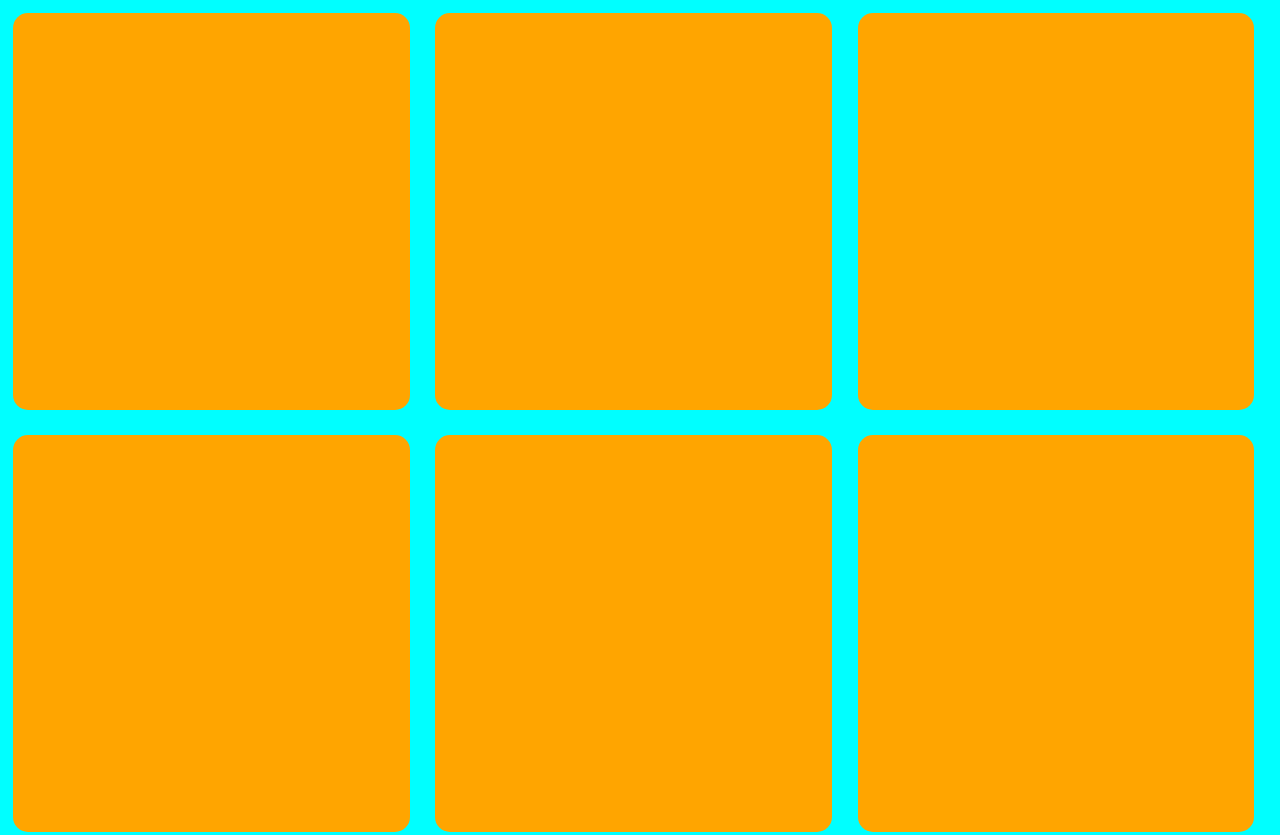
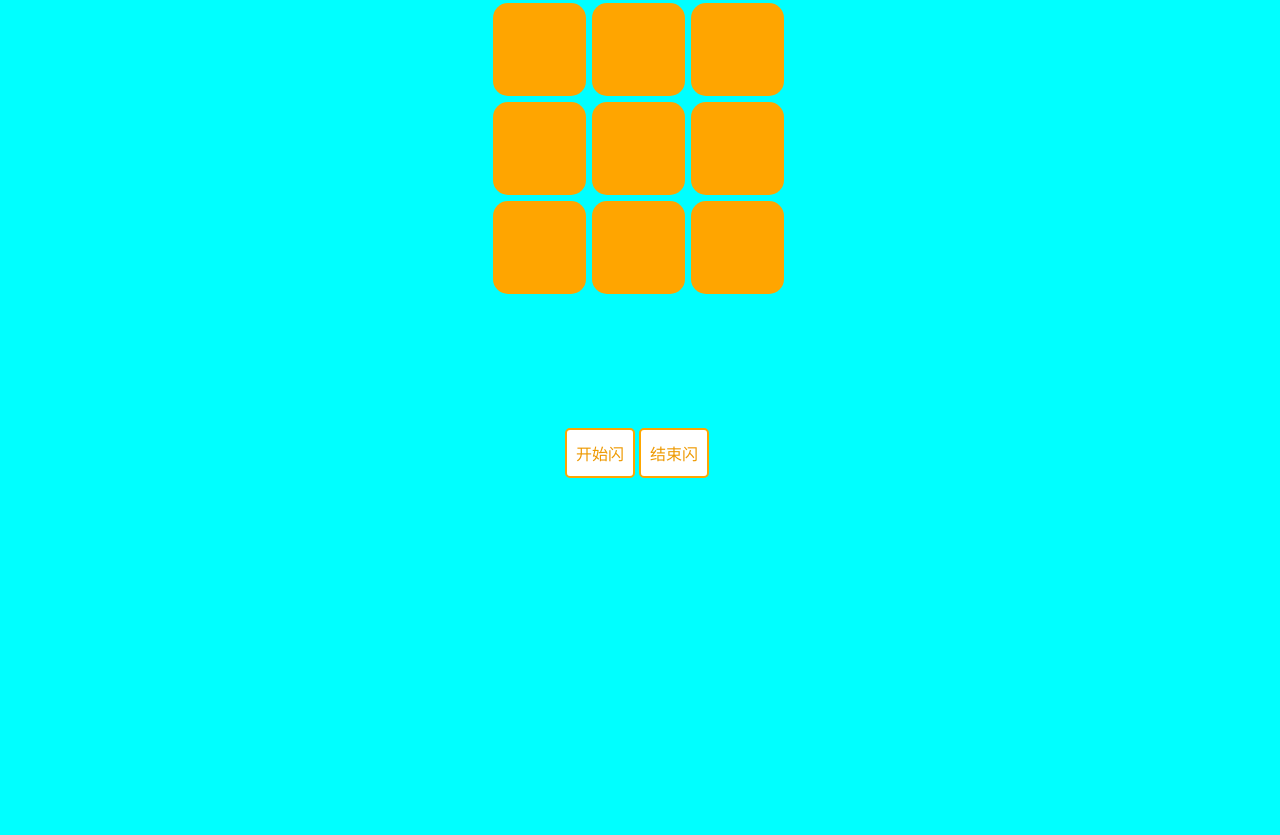
Before and after one commit to humenkill/XZY, a plain HTML site: page index.html in a window 1280 px wide. Shown: the top 835 px of the page. After the commit the page ends 800 px from the top, so only its background shows below. Drawn offline with Linux system fonts and the light colour scheme.

Commit message:
Add files via upload

```diff
--- a/index.html
+++ b/index.html
@@ -17,7 +17,8 @@
         }
 
         #fbox {
-            width: 100%;
+            width: 300px;
+            height: 300px;
             margin: 0 auto;
 
         }
@@ -31,15 +32,24 @@
             margin: 1%;
         }
 
+        .button
+        {
+            padding-top: 10%;
+
+            margin: 0 auto;
+            width: 150px;
+
+        }
         .button_startAndStop {
-            width: 100%;
+            width: 70px;
             height: 50px;
-            margin-bottom: 20px;
+            margin: 0 auto;
             border: 2px solid #FEA600;
             color: #EE9900;
             background-color: #ffffff;
             border-radius: 5px;
             font-size: 16px;
+
         }
 
         .button_startAndStop:hover {
@@ -64,9 +74,11 @@
     <div class="box"></div>
 </div>
 
+<div class="button">
+    <input class="button_startAndStop" onclick="AutoFlish()" type="button" value="开始闪">
+    <input class="button_startAndStop" onclick="ReSet()" type="button" value="结束闪">
+</div>
 
-<input class="button_startAndStop" onclick="AutoFlish()" type="button" value="开始闪">
-<input class="button_startAndStop" onclick="ReSet()" type="button" value="结束闪">
 <script src="task1.js"></script>
 </body>
 
--- a/task1.js
+++ b/task1.js
@@ -1,8 +1,7 @@
 var boxs = document.getElementsByClassName("box");
-
+var m = [];
 function getRandomInt() {
-
-    return Math.floor((Math.random() * 9));
+    return Math.floor((Math.random()*9)+1)
 }
 
 function getRandomColor() {
@@ -12,9 +11,13 @@ function getRandomColor() {
 
 function starflash() {
 
-    for (let i = 0; i < 3; i++) {
+        for (let i = 0;i<=3;i++)
+    {
         boxs[getRandomInt()].style.backgroundColor = getRandomColor();
     }
+
+
+
 
 }
 var interval;
```
